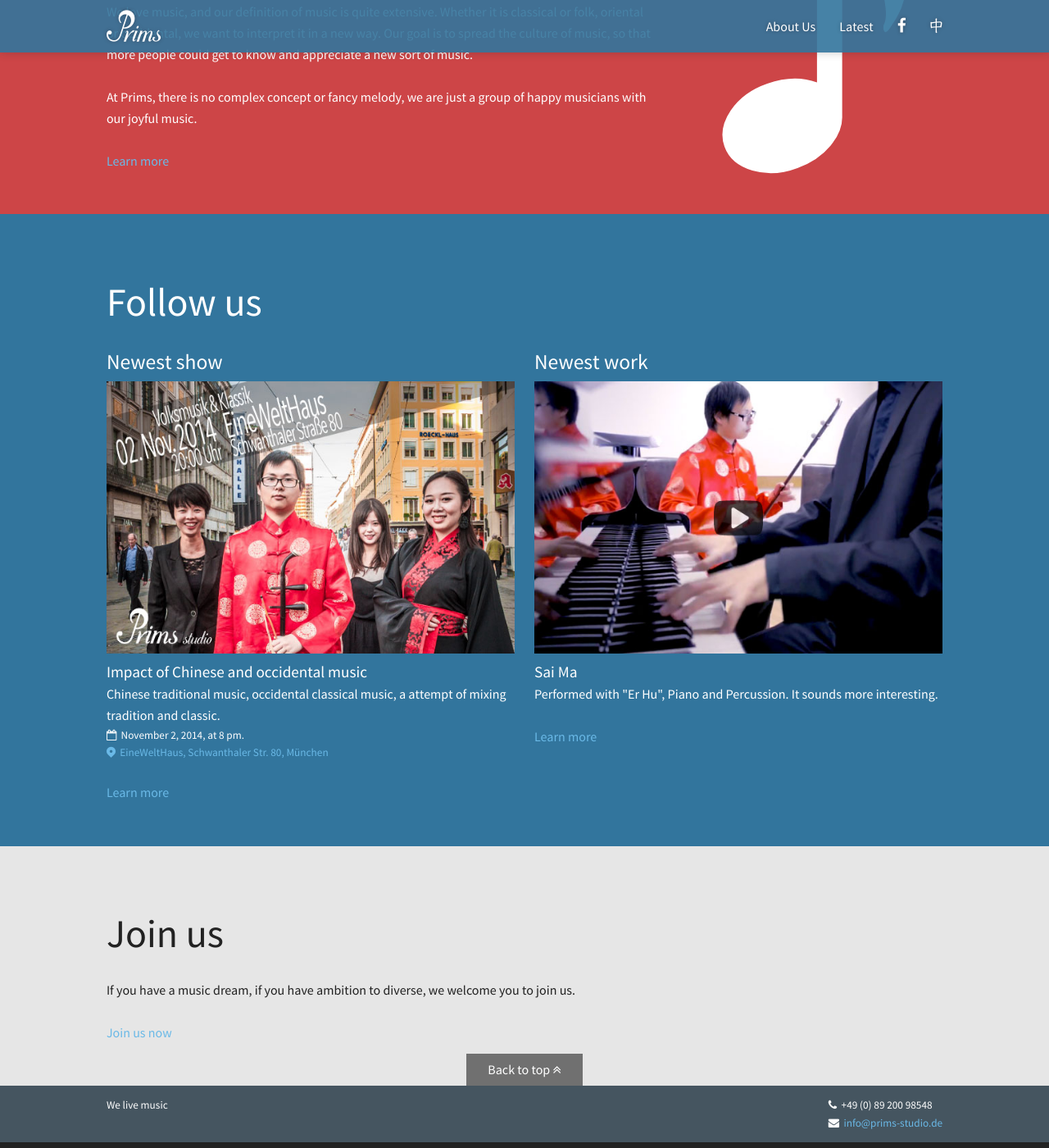
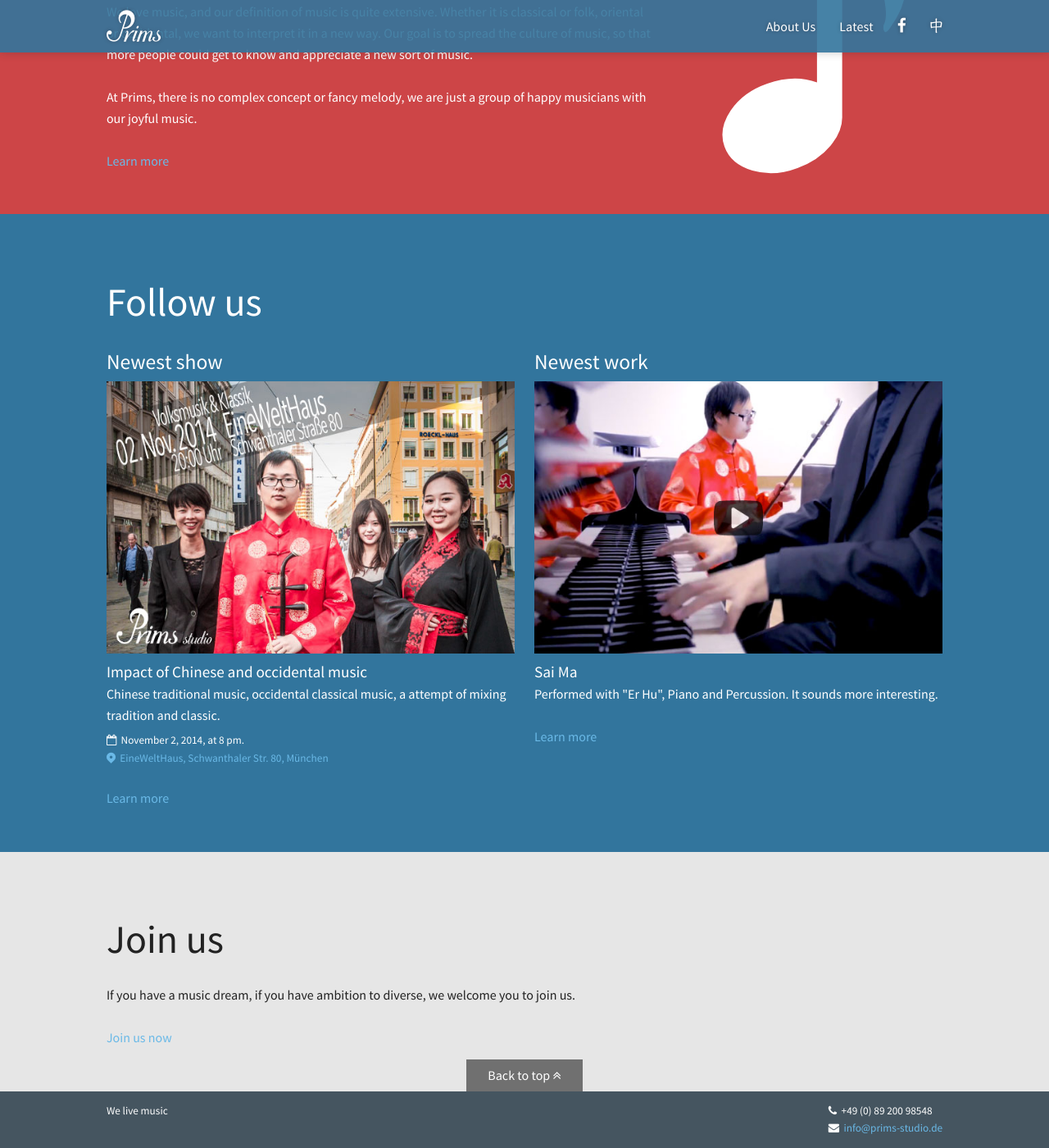
Before and after one commit to xiu624/xiu624.github.io, a Jekyll site: the page built from index.html, in a window 1280 px wide and 1400 px high, scrolled down 238 px. Shown: the whole window at 82% size. Built offline with Jekyll 4.4.1, drawn with Linux system fonts in a browser that asks for light colours.

Commit message:
Minor css update. Minor content update.

```diff
--- a/css/main.scss
+++ b/css/main.scss
@@ -176,6 +176,10 @@ i.icon-inline {
     .content-tile-title {
         margin-top: $gutter/4;
         margin-bottom: 0;
+    }
+    .content-tile-text {
+        display: block;
+        margin-bottom: $gutter/4;
     }
 }
 
```
Also changed, not shown: _posts/en/show/2014-11-02-001-impact-of-chinese-and-occidental-music.md (+1 -1 lines).
